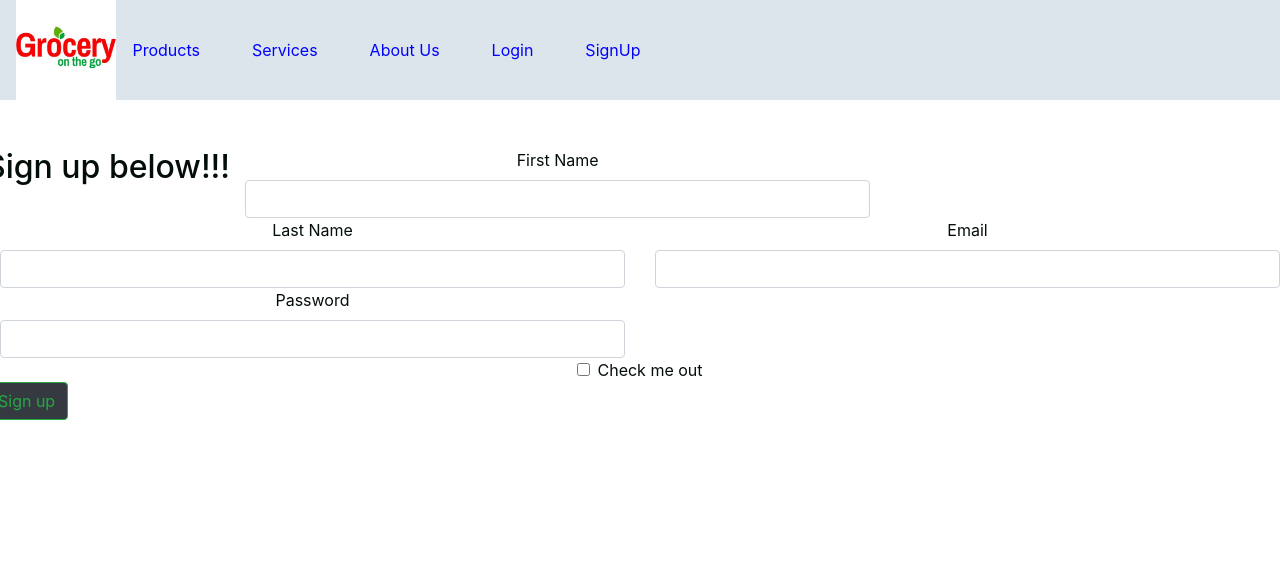
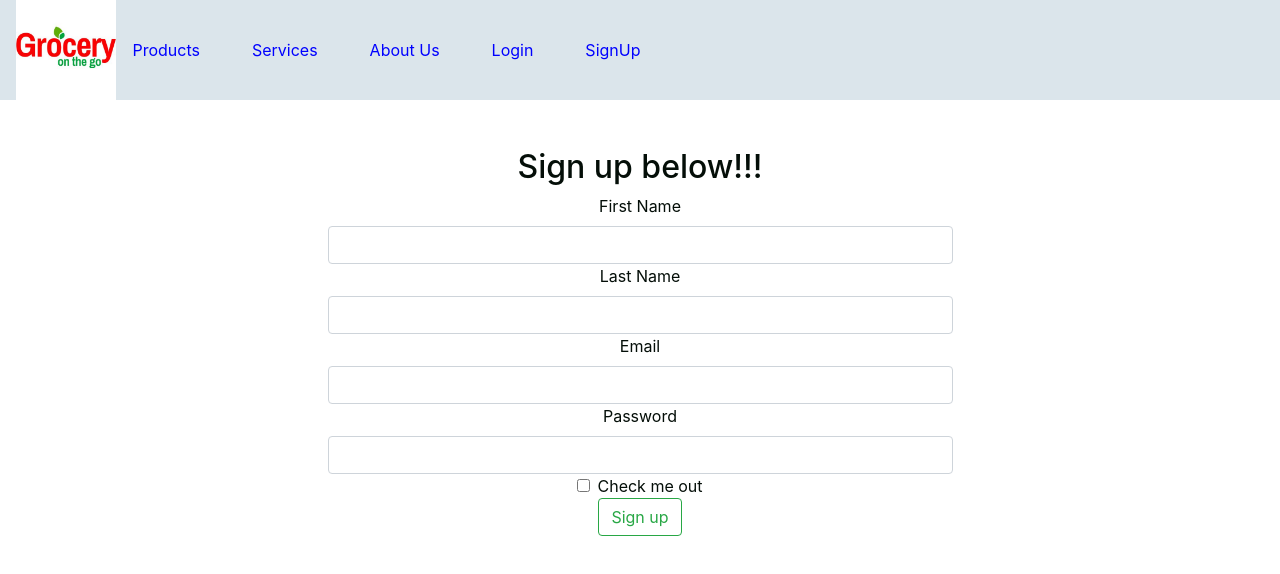
Before and after one commit to GopiPatel0613/OnlineGroceryShopping, a React (Create React App) app: page /SignUp in a window 1280 px wide. Shown: the top 574 px of the page. Built offline with nearby package versions, Linux system fonts and the light colour scheme.

Commit message:
fixed signup inputs

```diff
--- /dev/null
+++ b/src/components/SignUp.css
@@ -0,0 +1,5 @@
+
+.signUpForm{
+   display: inline;
+   margin-top: 10px;
+}
--- a/src/components/SignUp.js
+++ b/src/components/SignUp.js
@@ -1,6 +1,6 @@
 import { useNavigate } from 'react-router-dom';
 import React, { useState } from "react";
-
+import "./SignUp.css"
 import axios from "axios";
 
 
@@ -38,26 +38,47 @@ import axios from "axios";
             console.log(error);         })
     }
     return (
-        <form className="row g-3">
+        <form className="signUpForm">
             <h2> Sign up below!!!</h2>
+            <div className="row">
+                <div className="col-md-3"></div>
                     <div className="col-md-6">
                     <label htmlFor="inputFirstName" className="form-label">First Name</label>
                     <input name="firstName" value={user.firstName} onChange={userChangeHandler} type="text" className="form-control" id="inputFirstName" />
                     </div>
+                <div className="col-md-3"></div>
+            </div>
+
+            <div className="row">
+                <div className="col-md-3"></div>
                     <div className="col-md-6">
                     <label htmlFor="inputLastName" className="form-label">Last Name</label>
                     <input name="lastName" value={user.lastName} onChange={userChangeHandler} type="text" className="form-control" id="inputLastName" />
                     </div>
+                <div className="col-md-3"></div>
+            </div>
 
+            <div className="row">
+                <div className="col-md-3"></div>
                     <div className="col-md-6">
                     <label htmlFor="inputEmail4" className="form-label">Email</label>
                     <input name="email" value={user.email} onChange={userChangeHandler} type="email" className="form-control" id="inputEmail4" />
                     </div>
+                <div className="col-md-3"></div>
+            </div>
+
+            <div className="row">
+                <div className="col-md-3"></div>
                     <div className="col-md-6">
                     <label htmlFor="inputPassword4" className="form-label">Password</label>
                     <input name="password" value={user.password} onChange={userChangeHandler} type="password" className="form-control" id="inputPassword4" />
                     </div>
-             <div className="col-12">
+                <div className="col-md-3"></div>
+            </div>
+
+            <div className="row">
+                <div className="col-md-3"></div>
+                    <div className="col-md-6">
                     <div className="form-check">
                         <input className="form-check-input" type="checkbox" id="gridCheck" />
                         <label className="form-check-label" htmlFor="gridCheck">
@@ -65,8 +86,11 @@ import axios from "axios";
                         </label>
                     </div>
                     </div>
+                <div className="col-md-3"></div>
+            </div>
+
              <div className="d-grid gap-2 ">
-                 <button onClick={signUpSubmitHandler} className="bg-dark btn btn-outline-success" type="button">Sign up</button>
+                 <button onClick={signUpSubmitHandler} className="btn btn-outline-success" type="button">Sign up</button>
              </div>
          </form>
      )
```
Lines whose indentation alone changed are shown as unchanged.
